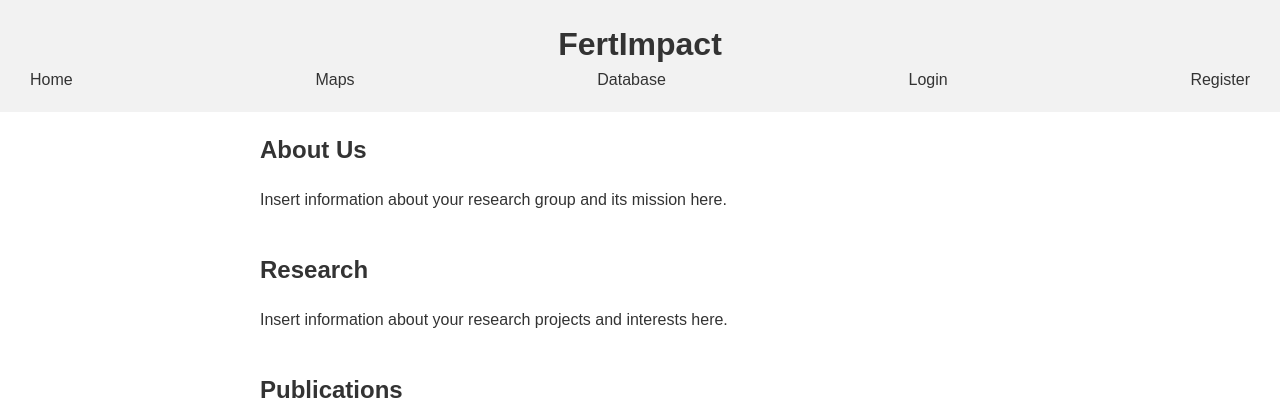
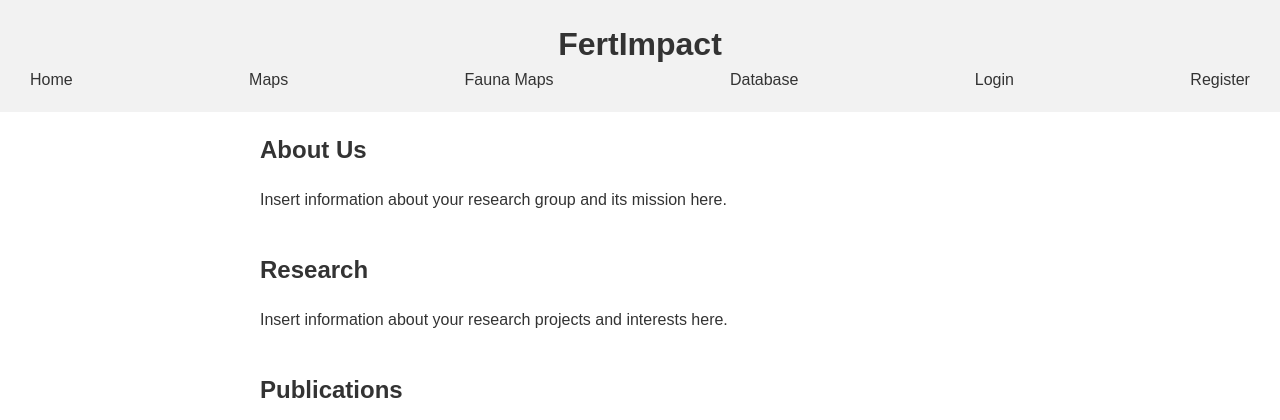
Before and after one commit to dsanchezlop/PROYECTOBIO, a Flask app: page / in a window 1280 px wide. Shown: the top 420 px of the page. Run offline with Flask 2, Linux system fonts and the light colour scheme.

Commit message:
Fauna-maps added

```diff
--- a/app.py
+++ b/app.py
@@ -60,6 +60,11 @@ def data_base():
 def maps():
     return render_template('maps.html')
 
+@app.route('/fauna_maps', methods=['GET', 'POST'])
+def fauna_maps():
+    return render_template('fauna_maps.html')
+
+
 @app.route('/dashboard')
 def dashboard():
     if 'username' in session:
--- a/database.py
+++ b/database.py
@@ -12,8 +12,6 @@ db_config = {
     'password': 'admin',
     'database': 'proyecto-bio'
 }
-
-
 
 def registration():
     if request.method == 'POST':
--- a/templates/navbar.html
+++ b/templates/navbar.html
@@ -2,6 +2,7 @@
     <ul>
         <li><a href="/">Home</a></li>
         <li><a href="maps">Maps</a></li>
+        <li><a href="fauna_maps">Fauna Maps</a></li>
         <li><a href="database">Database</a></li>
         {% if not session.logged_in %}
         <li><a href="login">Login</a></li>
```
Also changed, not shown: templates/fauna_maps.html (added, +21 -0 lines).
